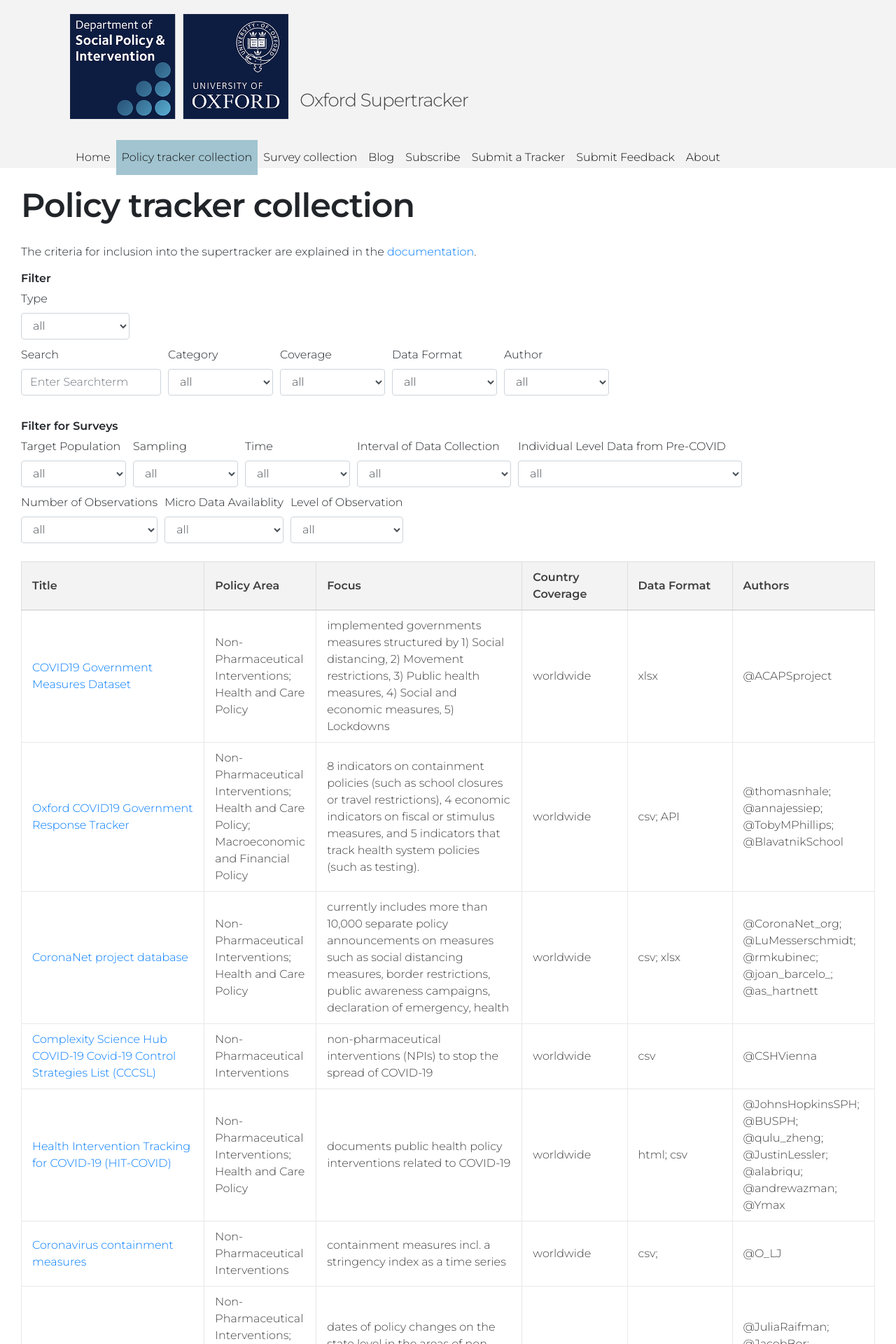
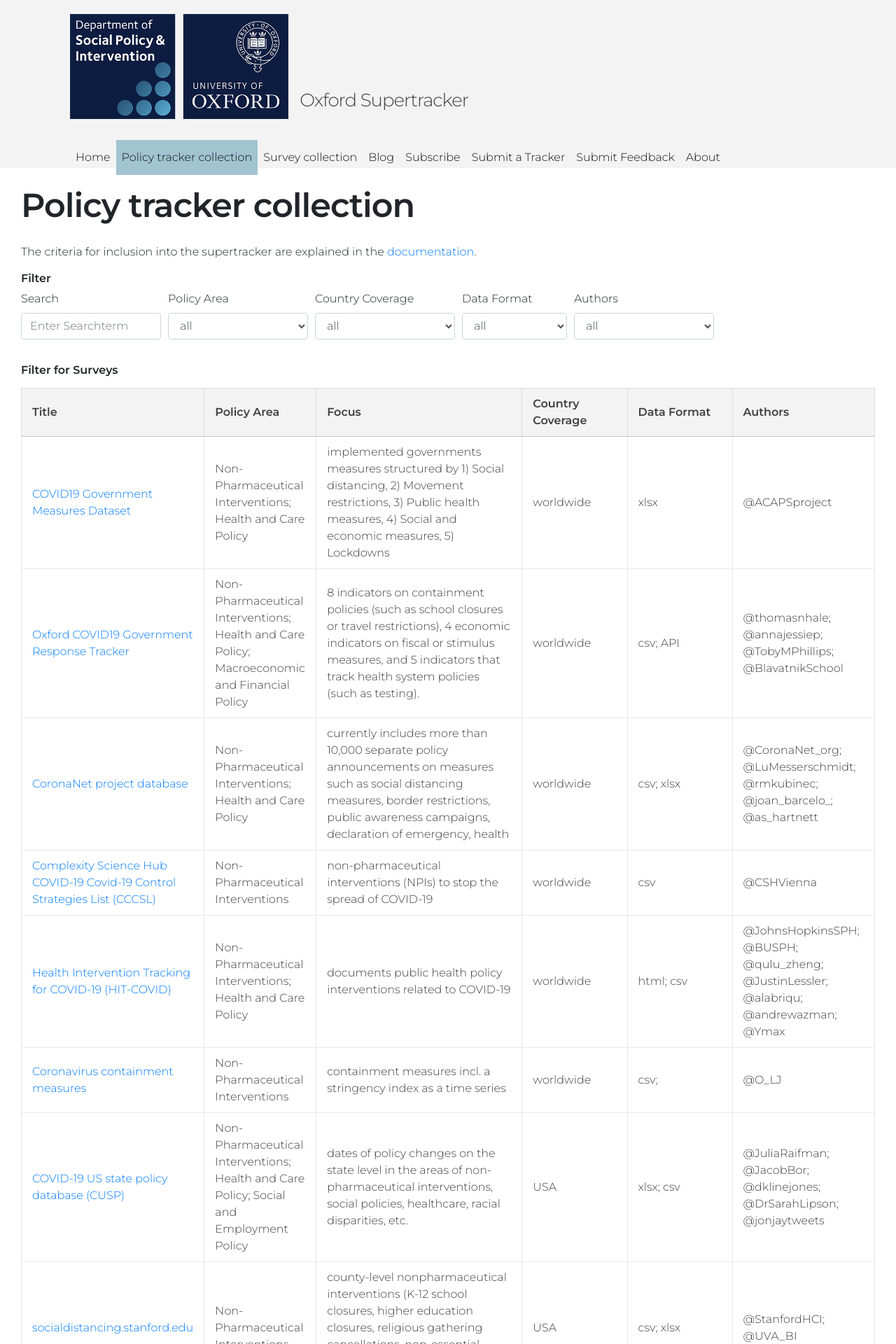
Before and after one commit to lukaslehner/supertracker, a Jekyll site: the page built from 01_policy-trackers.md, in a window 1280 px wide. Shown: the top 1920 px of the page at 70% size. Built offline with Jekyll 4.4.1, drawn with Linux system fonts in a browser that asks for light colours.

Commit message:
fix: different filter for survey and policy tracker

```diff
--- a/_layouts/datatable.html
+++ b/_layouts/datatable.html
@@ -13,8 +13,8 @@ layout: default
 
   <form class="filter-container mb-3" action="#0">
     <h4>Filter</h4>
-    <div class="d-flex justify-start flex-wrap" id="primaryfilter">
-    </div>
+    <!-- <div class="d-flex justify-start flex-wrap" id="primaryfilter">
+    </div> -->
     <div class="d-flex justify-start flex-wrap" id="filterlist">
         <div class="filter-element">
         <label>Search</label>
@@ -23,7 +23,7 @@ layout: default
     </div>
 
     <h4 class="mt-4">Filter for Surveys</h4>
-    <div class="d-flex justify-start flex-wrap" id="surveyfilter">
+    <div class="justify-start flex-wrap" id="surveyfilter">
     </div>
   </form>
 
--- a/_sass/datatable.scss
+++ b/_sass/datatable.scss
@@ -1,4 +1,13 @@
 body.page-datatable{
+  #surveyfilter{
+    display: none;
+  }
+  &.surveys{
+    #surveyfilter{
+      display:flex;
+    }
+  }
+
   .page-content .wrapper{
     max-width: 100%;
   }
--- a/assets/js/datatable.js
+++ b/assets/js/datatable.js
@@ -1,19 +1,19 @@
 jQuery(function () {
 
-  var primaryFilter = jQuery('#primaryfilter');
-  createMultiSelect('Type', ';', primaryFilter);
+  // var primaryFilter = jQuery('#primaryfilter');
+  // createMultiSelect('Type', ';', primaryFilter);
 
   var normalFilter = jQuery('#filterlist');
 
-  createMultiSelect('Category', ';', normalFilter);
-  createMultiSelect('Coverage', ';', normalFilter);
+  createMultiSelect('Policy Area', ';', normalFilter);
+  createMultiSelect('Country Coverage', ';', normalFilter);
   createMultiSelect('Data Format', ';', normalFilter);
-  createMultiSelect('Author', ';', normalFilter);
+  createMultiSelect('Authors', ';', normalFilter);
 
   var surveyFilter = jQuery('#surveyfilter');
 
   createMultiSelect('Target Population', ';', surveyFilter);
-  createMultiSelect('Sampling', ';', surveyFilter);
+  createMultiSelect('Sampling Method', ';', surveyFilter);
   createMultiSelect('Time', ';', surveyFilter);
   createMultiSelect('Interval of Data Collection', ';', surveyFilter);
   createMultiSelect('Individual Level Data from Pre-COVID', ';', surveyFilter);
```
Also changed, not shown: 02_surveys.md (+1 -1 lines).
